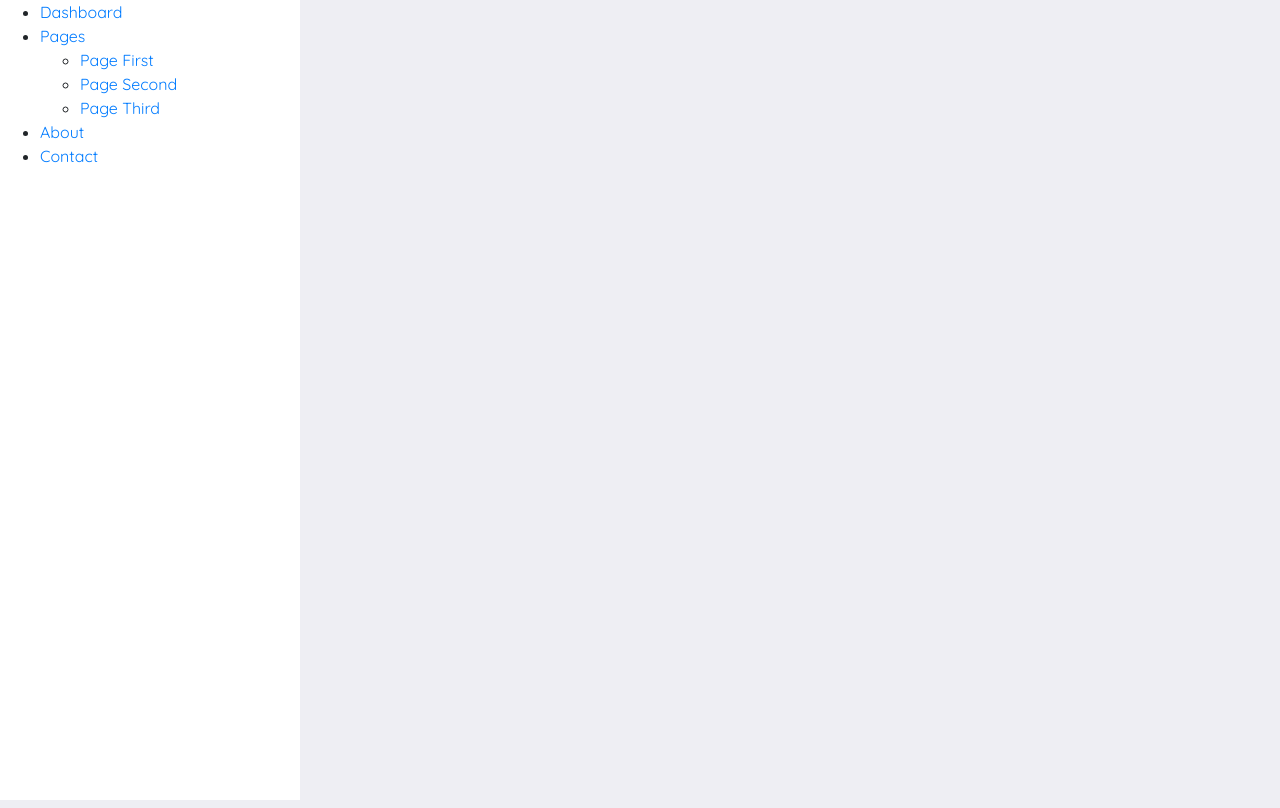
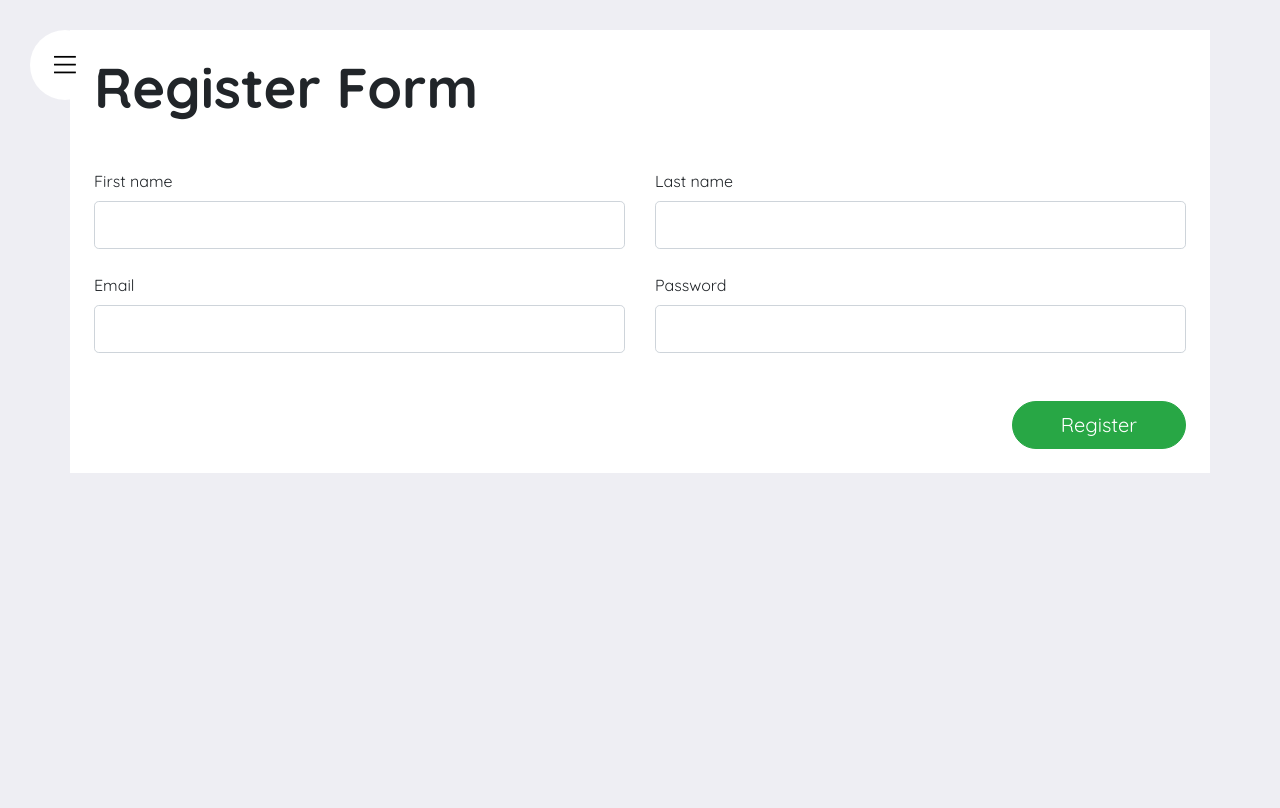
Before and after one commit to Chaharlangi/form, a plain HTML site: page index.html in a window 1280 px wide. Drawn offline with Linux system fonts and the light colour scheme.

Commit message:
Complete layout

```diff
--- /dev/null
+++ b/css/_mixins.scss
@@ -0,0 +1,14 @@
+
+@mixin trans {
+    transition: 250ms;
+}
+
+@mixin size($w, $h) {
+    width: $w;
+    height: $h;
+}
+
+@mixin  eqSize($s) {
+    width: $s;
+    height: $s;
+}
--- a/css/style.scss
+++ b/css/style.scss
@@ -1,4 +1,7 @@
 @import url('https://fonts.googleapis.com/css?family=Quicksand:400,700');
+@import 'mixins';
+
+$brandColor: #0e1726;
 
 html {
     height: 101%;
@@ -13,20 +16,102 @@ body {
     box-sizing: border-box;
 }
 
+nav {
+    padding: 30px;
+    position: absolute;
+    width: 100%;
+    z-index: 9;
+    .menuToggler {
+        @include eqSize(70px);
+        font-size: 25px;
+        background: #fff;
+        border-radius: 100%;
+        border: 0;
+
+    }
+}
 
 .main {
     display: flex;
     min-height: 100vh;
+
     .sidebar {
-        background: #fff;
+        background: $brandColor;
+        color: #fff;
         min-width: 300px;
         z-index: 8;
+        margin-left: -300px;
+
+        &.opened {
+            margin-left: 0;
+        }
+
         @media (max-width: 992px) {
             position: fixed;
             height: 100vh;
 
             // You must change this to SHOW or HIDE sidebar
             left: -300px;
+            &.opened {
+                left: 0;
+            }
+        }
+
+        .links {
+            padding: 0;
+            margin-top: 130px;
+
+            li {
+                list-style: none;
+
+                a {
+                    color: #fff;
+                    display: flex;
+                    align-items: center;
+                    padding: 15px 35px;
+                    opacity: .5;
+                    font-size: 18px;
+                    font-weight: bold;
+                    @include trans;
+
+                    &:hover {
+                        opacity: 1;
+                        text-decoration: none;
+                    }
+
+                    i {
+                        padding-right: 20px;
+                        font-size: 25px;
+                        opacity: .5;
+                    }
+
+                    .arrow {
+                        font-size: 16px;
+                        opacity: 1;
+                        margin-left: auto;
+                    }
+                }
+
+                ul {
+                    background: rgba(#000, .2);
+                    padding: 10px 0;
+                    display: none;
+
+                    &.opened {
+                        display: block;
+                    }
+
+                    a {
+                        padding: 10px 35px;
+                    }
+                }
+
+            }
         }
     }
+
+    .content {
+        width: 100%;
+        padding: 30px 50px;
+    }
 }
--- a/index.html
+++ b/index.html
@@ -14,7 +14,14 @@
 
 <body>
 
+    <nav>
+        <button class="menuToggler">
+            <i class="fal fa-bars"></i>
+        </button>
+    </nav>
+
     <div class="main">
+
 
 
 
@@ -22,10 +29,17 @@
         <div class="sidebar">
             <ul class="links">
                 <li>
-                    <a href="">Dashboard</a>
+                    <a href="">
+                        <i class="fal fa-tachometer-alt-fast"></i>
+                        Dashboard
+                    </a>
                 </li>
                 <li>
-                    <a href="">Pages</a>
+                    <a href="#">
+                        <i class="fal fa-toilet-paper"></i>
+                        Pages
+                        <i class="fal fa-chevron-down arrow"></i>
+                    </a>
                     <ul>
                         <li>
                             <a href="">Page First</a>
@@ -39,10 +53,16 @@
                     </ul>
                 </li>
                 <li>
-                    <a href="">About</a>
+                    <a href="">
+                        <i class="fal fa-address-card"></i>
+                        About
+                    </a>
                 </li>
                 <li>
-                    <a href="">Contact</a>
+                    <a href="">
+                        <i class="fal fa-envelope-open-text"></i>
+                        Contact
+                    </a>
                 </li>
             </ul>
         </div>
@@ -51,7 +71,38 @@
 
 
         <!-- Content -->
+
         <div class="content">
+
+            <div class="container bg-white p-4">
+
+                <h1 class="display-4 mb-5 font-weight-bold">Register Form</h1>
+                <div class="row">
+
+                    <div class="col-12 col-md-6 mb-4">
+                        <label for="">First name</label>
+                        <input class="form-control form-control-lg">
+                    </div>
+                    <div class="col-12 col-md-6 mb-4">
+                        <label for="">Last name</label>
+                        <input class="form-control form-control-lg">
+                    </div>
+                    <div class="col-12 col-md-6 mb-4">
+                        <label for="">Email</label>
+                        <input type="email" class="form-control form-control-lg">
+                    </div>
+                    <div class="col-12 col-md-6 mb-4">
+                        <label for="">Password</label>
+                        <input type="password" class="form-control form-control-lg">
+                    </div>
+
+                    <div class="col-12 d-flex justify-content-end mt-4">
+                        <button class="btn btn-success btn-lg rounded-pill px-5">Register</button>
+                    </div>
+
+                </div>
+
+            </div>
 
         </div>
         <!-- / Content -->
```
Also changed, not shown: css/style.css, 1 other file.
